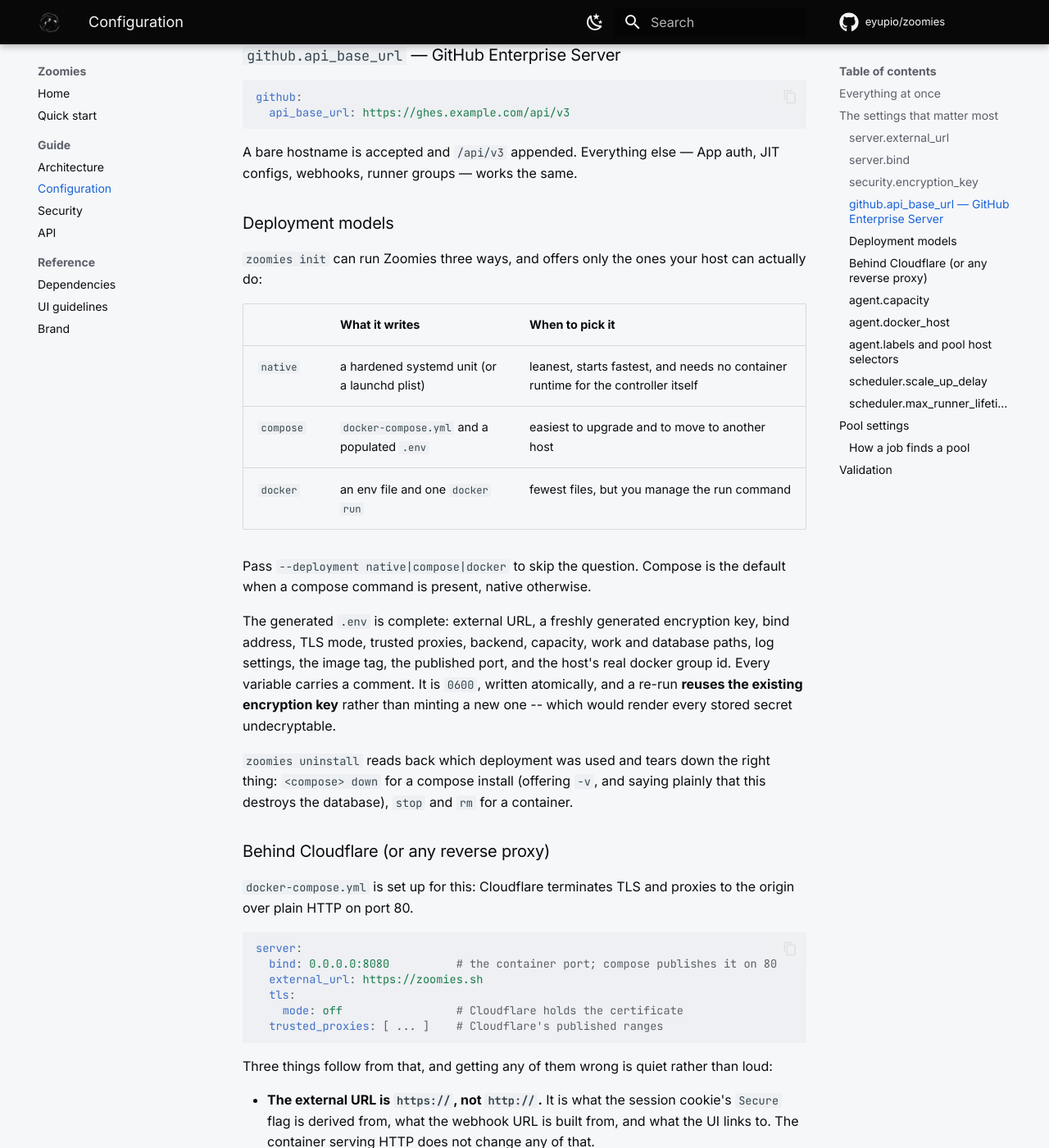
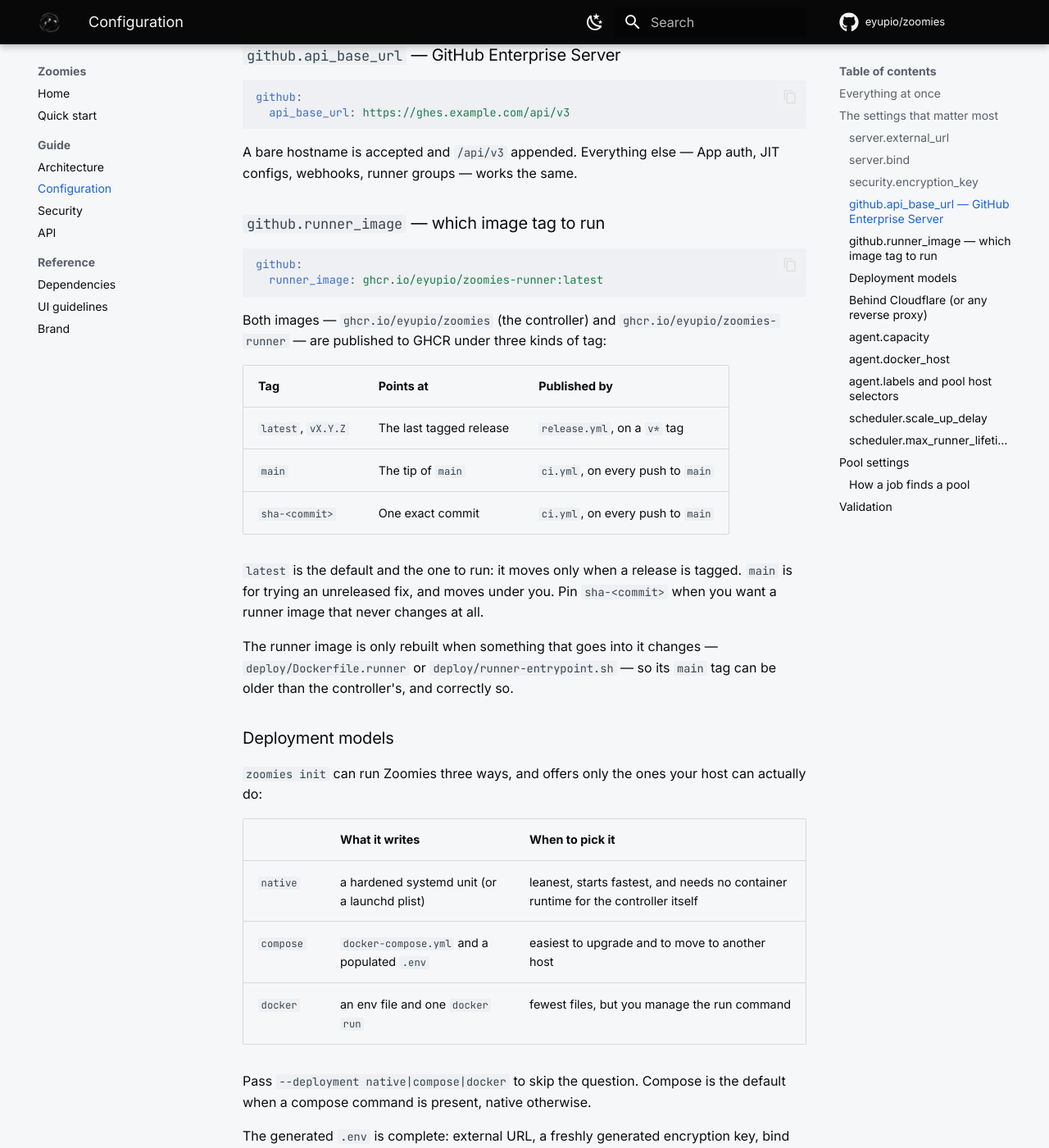
Before and after one commit to eyupio/Zoomies, an MkDocs documentation site: the page built from docs/configuration.md, in a window 1280 px wide and 1400 px high, scrolled down 3100 px. Shown: the whole window at 82% size. Built offline with MkDocs 1.6.1 and Material for MkDocs 9.7.7, drawn with Linux system fonts in a browser that asks for light colours; comment, search, counter and statistics services are not loaded.

Commit message:
Publish the images from main, not only from a release tag
Nothing has ever reached GHCR. release.yml is the only workflow that
pushes, it fires on a v* tag, and the repository has no tags -- so the
images that docker-compose.yml, docs/configuration.md and
config.DefaultRunnerImage all point at do not exist.

CI already builds both images on every push to main. It now pushes them
too, under :main and :sha-<commit>. :latest stays with release.yml, so
pulling :latest keeps meaning "the last release" rather than "the last
merge". A pull request still pushes nothing: it carries a read-only
token and, from a fork, untrusted code.

The change-detection step that decides whether to rebuild the expensive
runner image was also broken, which mattered much less while nothing was
published. It diffs against a base commit that a depth-1 checkout does
not contain, so `git diff` failed, and because the failure happened
inside an `if` condition `set -e` did not catch it: grep saw empty input
and the step reported "nothing changed" every time. The runner image has
therefore never been built in CI at all. Checkout now fetches full
history, an unresolvable base builds rather than skips, and a publishing
run that finds no :main in the registry builds too -- otherwise the very
first publish would skip the image it most needs to create.

Co-Authored-By: Claude Opus 5 <noreply@anthropic.com>
Claude-Session: https://claude.ai/code/session_01TPqr51WfrqHcDskRZAh6eE

````diff
--- a/docs/configuration.md
+++ b/docs/configuration.md
@@ -155,6 +155,31 @@ github:
 
 A bare hostname is accepted and `/api/v3` appended. Everything else — App auth,
 JIT configs, webhooks, runner groups — works the same.
+
+### `github.runner_image` — which image tag to run
+
+```yaml
+github:
+  runner_image: ghcr.io/eyupio/zoomies-runner:latest
+```
+
+Both images — `ghcr.io/eyupio/zoomies` (the controller) and
+`ghcr.io/eyupio/zoomies-runner` — are published to GHCR under three kinds of
+tag:
+
+| Tag | Points at | Published by |
+| --- | --- | --- |
+| `latest`, `vX.Y.Z` | The last tagged release | `release.yml`, on a `v*` tag |
+| `main` | The tip of `main` | `ci.yml`, on every push to `main` |
+| `sha-<commit>` | One exact commit | `ci.yml`, on every push to `main` |
+
+`latest` is the default and the one to run: it moves only when a release is
+tagged. `main` is for trying an unreleased fix, and moves under you. Pin
+`sha-<commit>` when you want a runner image that never changes at all.
+
+The runner image is only rebuilt when something that goes into it changes —
+`deploy/Dockerfile.runner` or `deploy/runner-entrypoint.sh` — so its `main` tag
+can be older than the controller's, and correctly so.
 
 ### Deployment models
 
````
Also changed, not shown: 1 other file.
